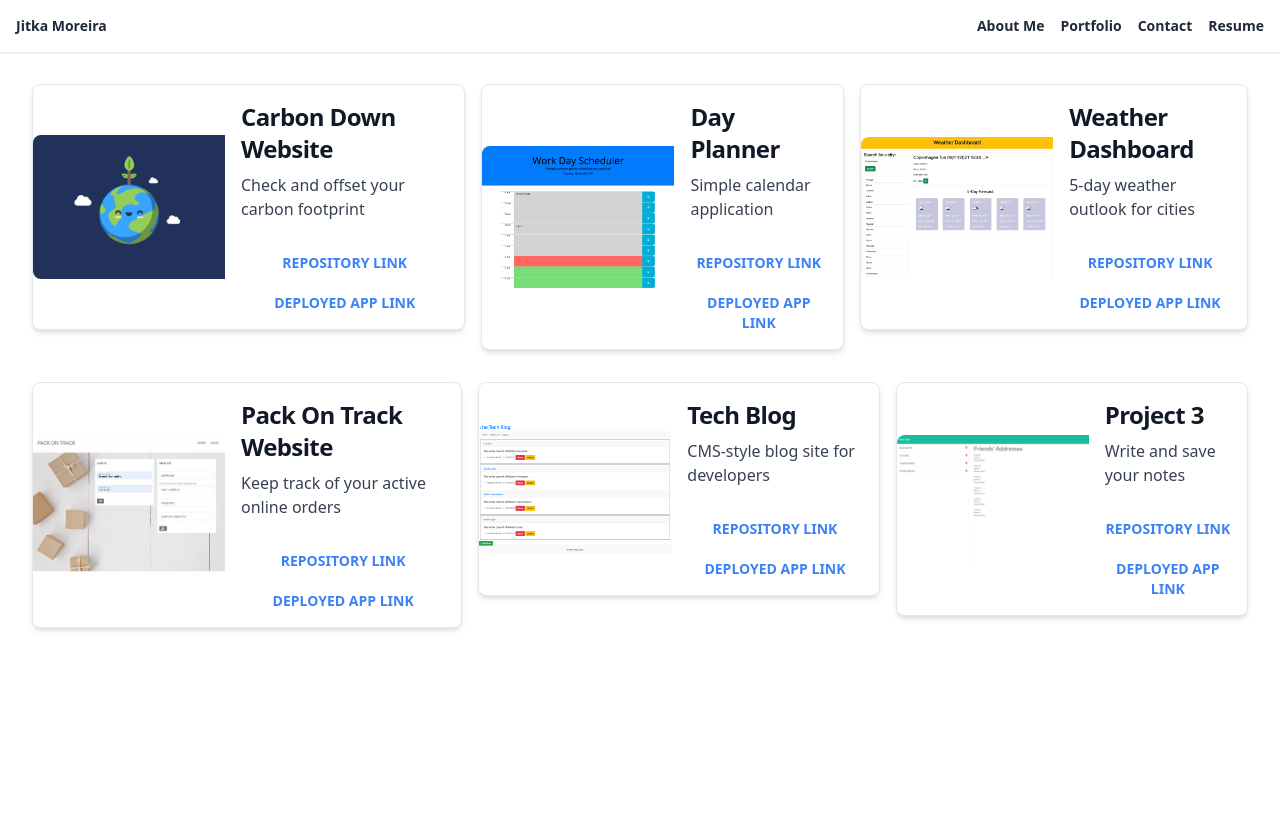
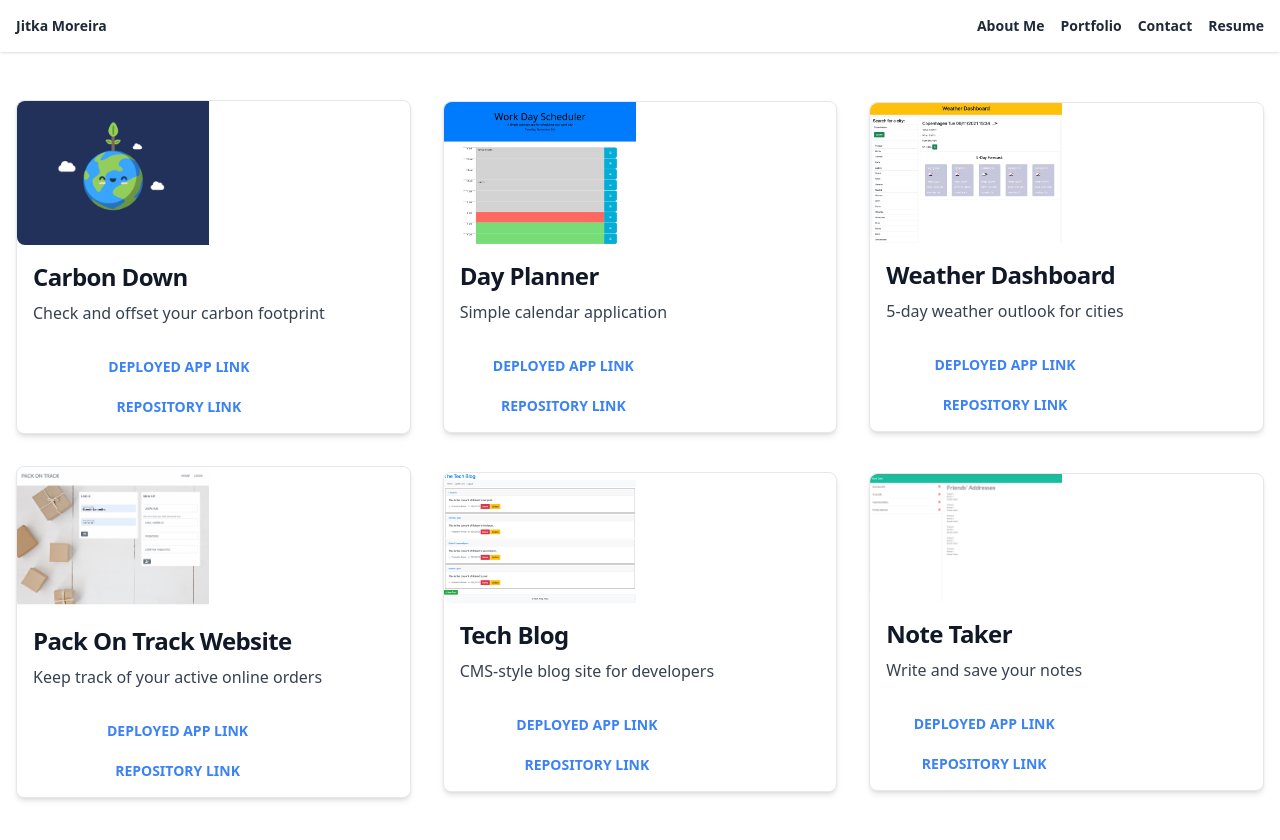
Before and after one commit to jitasek/my-portfolio-react, a React (Create React App) app: page /portfolio in a window 1280 px wide. Shown: the top 840 px of the page. Before the commit the page ends 800 px from the top, so only its background shows below. Built offline with nearby package versions, Linux system fonts and the light colour scheme.

Commit message:
adjust contact, restructure Portfolio/Card

```diff
--- a/src/components/Card.js
+++ b/src/components/Card.js
@@ -1,36 +1,40 @@
 // Card component = subcomponent of the Portfolio component
-import cardImage from "../images/cardimage.jpg";
-import { Link } from "react-router-dom";
 
-function Card({ projectName, desc }) {
+function Card({ projectName, desc, hrefWeb, hrefGit, cardImage, imgAlt }) {
   return (
-    <div>
+    <div className="container m-auto">
       <a
-        href="/"
+        href={hrefWeb}
+        target="_blank"
+        rel="noreferrer"
         className="flex flex-col items-center bg-white rounded-lg border shadow-md md:flex-row md:max-w-xl hover:bg-gray-100 dark:border-gray-700 dark:bg-gray-800 dark:hover:bg-gray-700"
       >
+        <div>
           <img
             className="object-cover w-full h-96 rounded-t-lg md:h-auto md:w-48 md:rounded-none md:rounded-l-lg"
             src={cardImage}
-          alt=""
+            alt={imgAlt}
           />
           <div className="flex flex-col justify-between p-4 leading-normal">
+            <a href={hrefWeb} target="_blank" rel="noreferrer">
               <h5 className="mb-2 text-2xl font-bold tracking-tight text-gray-900 dark:text-white">
                 {projectName}
               </h5>
+            </a>
             <p className="mb-3 font-normal text-gray-700 dark:text-gray-400">
               {desc}
             </p>
             <button className="uppercase mt-5 text-sm font-semibold hover:underline">
-            <Link className="text-blue-500 text-[#0096a9] " to="/portfolio">
-              check my projects
-            </Link>
+              <a href={hrefWeb} className="text-blue-500 text-[#0096a9] ">
+                Deployed app link
+              </a>
             </button>
             <button className="uppercase mt-5 text-sm font-semibold hover:underline">
-            <Link className="text-blue-500 text-[#0096a9] " to="/portfolio">
-              check my projects
-            </Link>
+              <a href={hrefGit} className="text-blue-500 text-[#0096a9] ">
+                Repository link
+              </a>
             </button>
+          </div>
         </div>
       </a>
     </div>
--- a/src/components/Portfolio.js
+++ b/src/components/Portfolio.js
@@ -1,5 +1,5 @@
 // Portfolio component - will be displayed when the Portfolio tab in main nav is clicked
-// import Card from "./Card";
+import Card from "./Card";
 import planet from "../images/planet.gif";
 import planner from "../images/planner-mockup.png";
 import weather from "../images/weather-dash.png";
@@ -8,246 +8,132 @@ import tech from "../images/tech-blog-dashboard.png";
 import note from "../images/note-taker-dashboard.png";
 //import cardImage from "../images/cardimage.jpg";
 
+const cardProps = [
+  {
+    projectName: "Carbon Down",
+    desc: "Check and offset your carbon footprint",
+    hrefWeb: "https://jitasek.github.io/carbon-down/",
+    hrefGit: "https://github.com/jitasek/carbon-down",
+    cardImage: planet,
+    imgAlt: "planet earth animation",
+  },
+  {
+    projectName: "Day Planner",
+    desc: "Simple calendar application",
+    hrefWeb: "https://jitasek.github.io/day-planner/",
+    hrefGit: "https://github.com/jitasek/day-planner",
+    cardImage: planner,
+    imgAlt: "day planner dashboard",
+  },
+  {
+    projectName: "Weather Dashboard",
+    desc: "5-day weather outlook for cities",
+    hrefWeb: "https://jitasek.github.io/weather-dashboard-app/",
+    hrefGit: "https://github.com/jitasek/weather-dashboard-app",
+    cardImage: weather,
+    imgAlt: "weather dashboard page",
+  },
+  {
+    projectName: "Pack On Track Website",
+    desc: "Keep track of your active online orders",
+    hrefWeb: "https://intense-lowlands-65258.herokuapp.com/",
+    hrefGit: "https://github.com/JenBerlin/Pack-On-Track/tree/dev",
+    cardImage: pack,
+    imgAlt: "pack on track homepage",
+  },
+  {
+    projectName: "Tech Blog",
+    desc: "CMS-style blog site for developers",
+    hrefWeb: "https://aqueous-tundra-23493.herokuapp.com/",
+    hrefGit: "https://github.com/jitasek/tech-blog",
+    cardImage: tech,
+    imgAlt: "tech blog dashboard",
+  },
+  {
+    projectName: "Note Taker",
+    desc: "Write and save your notes",
+    hrefWeb: "https://jitkas-note-taker.herokuapp.com/",
+    hrefGit: "https://github.com/jitasek/note-taker",
+    cardImage: note,
+    imgAlt: "note taker app",
+  },
+];
+
 function Portfolio() {
   return (
-    <div>
-      <div className="flex place-content-evenly space-x-4 m-8">
-        <div>
-          <a
-            href="/"
-            className="flex flex-col items-center bg-white rounded-lg border shadow-md md:flex-row md:max-w-xl hover:bg-gray-100 dark:border-gray-700 dark:bg-gray-800 dark:hover:bg-gray-700"
-          >
-            <img
-              className="object-cover w-full h-96 rounded-t-lg md:h-auto md:w-48 md:rounded-none md:rounded-l-lg"
-              src={planet}
-              alt="planet earth animation"
-            />
-            <div className="flex flex-col justify-between p-4 leading-normal">
-              <h5 className="mb-2 text-2xl font-bold tracking-tight text-gray-900 dark:text-white">
-                Carbon Down Website
-              </h5>
-              <p className="mb-3 font-normal text-gray-700 dark:text-gray-400">
-                Check and offset your carbon footprint
-              </p>
-              <button className="uppercase mt-5 text-sm font-semibold hover:underline">
-                <a
-                  className="text-blue-500 text-[#0096a9] "
-                  href="https://github.com/jitasek/carbon-down"
-                >
-                  Repository link
-                </a>
-              </button>
-              <button className="uppercase mt-5 text-sm font-semibold hover:underline">
-                <a
-                  className="text-blue-500 text-[#0096a9] "
-                  href="https://jitasek.github.io/carbon-down/"
-                >
-                  Deployed app link
-                </a>
-              </button>
-            </div>
-          </a>
-        </div>
-        <div>
-          <a
-            href="/"
-            className="flex flex-col items-center bg-white rounded-lg border shadow-md md:flex-row md:max-w-xl hover:bg-gray-100 dark:border-gray-700 dark:bg-gray-800 dark:hover:bg-gray-700"
-          >
-            <img
-              className="object-cover w-full h-96 rounded-t-lg md:h-auto md:w-48 md:rounded-none md:rounded-l-lg"
-              src={planner}
-              alt="day planner dashboard"
-            />
-            <div className="flex flex-col justify-between p-4 leading-normal">
-              <h5 className="mb-2 text-2xl font-bold tracking-tight text-gray-900 dark:text-white">
-                Day Planner
-              </h5>
-              <p className="mb-3 font-normal text-gray-700 dark:text-gray-400">
-                Simple calendar application
-              </p>
-              <button className="uppercase mt-5 text-sm font-semibold hover:underline">
-                <a
-                  className="text-blue-500 text-[#0096a9] "
-                  href="https://github.com/jitasek/day-planner"
-                >
-                  Repository link
-                </a>
-              </button>
-              <button className="uppercase mt-5 text-sm font-semibold hover:underline">
-                <a
-                  className="text-blue-500 text-[#0096a9] "
-                  href="https://jitasek.github.io/day-planner/"
-                >
-                  Deployed app link
-                </a>
-              </button>
-            </div>
-          </a>
-        </div>
-        <div>
-          <a
-            href="/"
-            className="flex flex-col items-center bg-white rounded-lg border shadow-md md:flex-row md:max-w-xl hover:bg-gray-100 dark:border-gray-700 dark:bg-gray-800 dark:hover:bg-gray-700"
-          >
-            <img
-              className="object-cover w-full h-96 rounded-t-lg md:h-auto md:w-48 md:rounded-none md:rounded-l-lg"
-              src={weather}
-              alt="weather dashboard page"
-            />
-            <div className="flex flex-col justify-between p-4 leading-normal">
-              <h5 className="mb-2 text-2xl font-bold tracking-tight text-gray-900 dark:text-white">
-                Weather Dashboard
-              </h5>
-              <p className="mb-3 font-normal text-gray-700 dark:text-gray-400">
-                5-day weather outlook for cities
-              </p>
-              <button className="uppercase mt-5 text-sm font-semibold hover:underline">
-                <a
-                  className="text-blue-500 text-[#0096a9] "
-                  href="https://github.com/jitasek/weather-dashboard-app"
-                >
-                  Repository link
-                </a>
-              </button>
-              <button className="uppercase mt-5 text-sm font-semibold hover:underline">
-                <a
-                  className="text-blue-500 text-[#0096a9] "
-                  href="https://jitasek.github.io/weather-dashboard-app/"
-                >
-                  Deployed app link
-                </a>
-              </button>
-            </div>
-          </a>
-        </div>
+    <div className="container mx-auto p-4">
+      <div className="container mx-auto flex my-8 gap-8">
+        {cardProps.slice(0, 3).map((card) => (
+          <Card {...card} />
+        ))}
       </div>
-      <div className="flex place-content-evenly space-x-4 m-8">
-        <div>
-          <a
-            href="/"
-            className="flex flex-col items-center bg-white rounded-lg border shadow-md md:flex-row md:max-w-xl hover:bg-gray-100 dark:border-gray-700 dark:bg-gray-800 dark:hover:bg-gray-700"
-          >
-            <img
-              className="object-cover w-full h-96 rounded-t-lg md:h-auto md:w-48 md:rounded-none md:rounded-l-lg"
-              src={pack}
-              alt="pack on track homepage"
-            />
-            <div className="flex flex-col justify-between p-4 leading-normal">
-              <h5 className="mb-2 text-2xl font-bold tracking-tight text-gray-900 dark:text-white">
-                Pack On Track Website
-              </h5>
-              <p className="mb-3 font-normal text-gray-700 dark:text-gray-400">
-                Keep track of your active online orders
-              </p>
-              <button className="uppercase mt-5 text-sm font-semibold hover:underline">
-                <a
-                  className="text-blue-500 text-[#0096a9] "
-                  href="https://github.com/JenBerlin/Pack-On-Track/tree/dev"
-                >
-                  Repository link
-                </a>
-              </button>
-              <button className="uppercase mt-5 text-sm font-semibold hover:underline">
-                <a
-                  className="text-blue-500 text-[#0096a9] "
-                  href="https://intense-lowlands-65258.herokuapp.com/"
-                >
-                  Deployed app link
-                </a>
-              </button>
-            </div>
-          </a>
-        </div>
-        <div>
-          <a
-            href="/"
-            className="flex flex-col items-center bg-white rounded-lg border shadow-md md:flex-row md:max-w-xl hover:bg-gray-100 dark:border-gray-700 dark:bg-gray-800 dark:hover:bg-gray-700"
-          >
-            <img
-              className="object-cover w-full h-96 rounded-t-lg md:h-auto md:w-48 md:rounded-none md:rounded-l-lg"
-              src={tech}
-              alt="tech blog dashboard"
-            />
-            <div className="flex flex-col justify-between p-4 leading-normal">
-              <h5 className="mb-2 text-2xl font-bold tracking-tight text-gray-900 dark:text-white">
-                Tech Blog
-              </h5>
-              <p className="mb-3 font-normal text-gray-700 dark:text-gray-400">
-                CMS-style blog site for developers
-              </p>
-              <button className="uppercase mt-5 text-sm font-semibold hover:underline">
-                <a
-                  className="text-blue-500 text-[#0096a9] "
-                  href="https://github.com/jitasek/tech-blog"
-                >
-                  Repository link
-                </a>
-              </button>
-              <button className="uppercase mt-5 text-sm font-semibold hover:underline">
-                <a
-                  className="text-blue-500 text-[#0096a9] "
-                  href="https://aqueous-tundra-23493.herokuapp.com/"
-                >
-                  Deployed app link
-                </a>
-              </button>
-            </div>
-          </a>
-        </div>
-        <div>
-          <a
-            href="/"
-            className="flex flex-col items-center bg-white rounded-lg border shadow-md md:flex-row md:max-w-xl hover:bg-gray-100 dark:border-gray-700 dark:bg-gray-800 dark:hover:bg-gray-700"
-          >
-            <img
-              className="object-cover w-full h-96 rounded-t-lg md:h-auto md:w-48 md:rounded-none md:rounded-l-lg"
-              src={note}
-              alt="note taker app"
-            />
-            <div className="flex flex-col justify-between p-4 leading-normal">
-              <h5 className="mb-2 text-2xl font-bold tracking-tight text-gray-900 dark:text-white">
-                Project 3
-              </h5>
-              <p className="mb-3 font-normal text-gray-700 dark:text-gray-400">
-                Write and save your notes
-              </p>
-              <button className="uppercase mt-5 text-sm font-semibold hover:underline">
-                <a
-                  className="text-blue-500 text-[#0096a9] "
-                  href="https://github.com/jitasek/note-taker"
-                >
-                  Repository link
-                </a>
-              </button>
-              <button className="uppercase mt-5 text-sm font-semibold hover:underline">
-                <a
-                  className="text-blue-500 text-[#0096a9] "
-                  href="https://jitkas-note-taker.herokuapp.com/"
-                >
-                  Deployed app link
-                </a>
-              </button>
-            </div>
-          </a>
-        </div>
+      <div className="container mx-auto flex my-8 gap-8">
+        {cardProps.slice(3, 6).map((card) => (
+          <Card {...card} />
+        ))}
       </div>
     </div>
-
-    // // <div>
-    // {
-    //   /* <div className="flex space-x-4 m-8">
-    //     <Card projectName="Project 1" desc="Project 1 description goes here." />
-    //     <Card projectName="Project 2" desc="Project 2 description goes here." />
-    //     <Card projectName="Project 3" desc="Project 3 description goes here." />
-    //   </div>
-    //   <div className="flex space-x-4 m-8">
-    //     <Card projectName="Project 1" desc="Project 1 description goes here." />
-    //     <Card projectName="Project 2" desc="Project 2 description goes here." />
-    //     <Card projectName="Project 3" desc="Project 3 description goes here." />
-    //   </div> */
-    // }
-    // // </div>
   );
 }
 
+// function Portfolio() {
+//   return (
+//     <div>
+
+//
+//         <div>
+//           <a
+//             href="/"
+//             className="flex flex-col items-center bg-white rounded-lg border shadow-md md:flex-row md:max-w-xl hover:bg-gray-100 dark:border-gray-700 dark:bg-gray-800 dark:hover:bg-gray-700"
+//           >
+//             <img
+//               className="object-cover w-full h-96 rounded-t-lg md:h-auto md:w-48 md:rounded-none md:rounded-l-lg"
+//               src={note}
+//               alt="note taker app"
+//             />
+//             <div className="flex flex-col justify-between p-4 leading-normal">
+//               <h5 className="mb-2 text-2xl font-bold tracking-tight text-gray-900 dark:text-white">
+//                 Project 3
+//               </h5>
+//               <p className="mb-3 font-normal text-gray-700 dark:text-gray-400">
+//                 Write and save your notes
+//               </p>
+//               <button className="uppercase mt-5 text-sm font-semibold hover:underline">
+//                 <a
+//                   className="text-blue-500 text-[#0096a9] "
+//                   href="https://github.com/jitasek/note-taker"
+//                 >
+//                   Repository link
+//                 </a>
+//               </button>
+//               <button className="uppercase mt-5 text-sm font-semibold hover:underline">
+//                 <a
+//                   className="text-blue-500 text-[#0096a9] "
+//                   href="https://jitkas-note-taker.herokuapp.com/"
+//                 >
+//                   Deployed app link
+//                 </a>
+//               </button>
+//             </div>
+//           </a>
+//         </div>
+//     </div>
+
+//     // // <div>
+//     // {
+//     //   /* <div className="flex space-x-4 m-8">
+//     //     <Card projectName="Project 1" desc="Project 1 description goes here." />
+//     //     <Card projectName="Project 2" desc="Project 2 description goes here." />
+//     //     <Card projectName="Project 3" desc="Project 3 description goes here." />
+//     //   </div>
+//     //   <div className="flex space-x-4 m-8">
+//     //     <Card projectName="Project 1" desc="Project 1 description goes here." />
+//     //     <Card projectName="Project 2" desc="Project 2 description goes here." />
+//     //     <Card projectName="Project 3" desc="Project 3 description goes here." />
+//     //   </div> */
+//     // }
+//     // // </div>
+//   );
+// }
+
 export default Portfolio;
```
Also changed, not shown: src/components/Contact.js (+22 -7 lines). Lines whose indentation alone changed are shown as unchanged.
